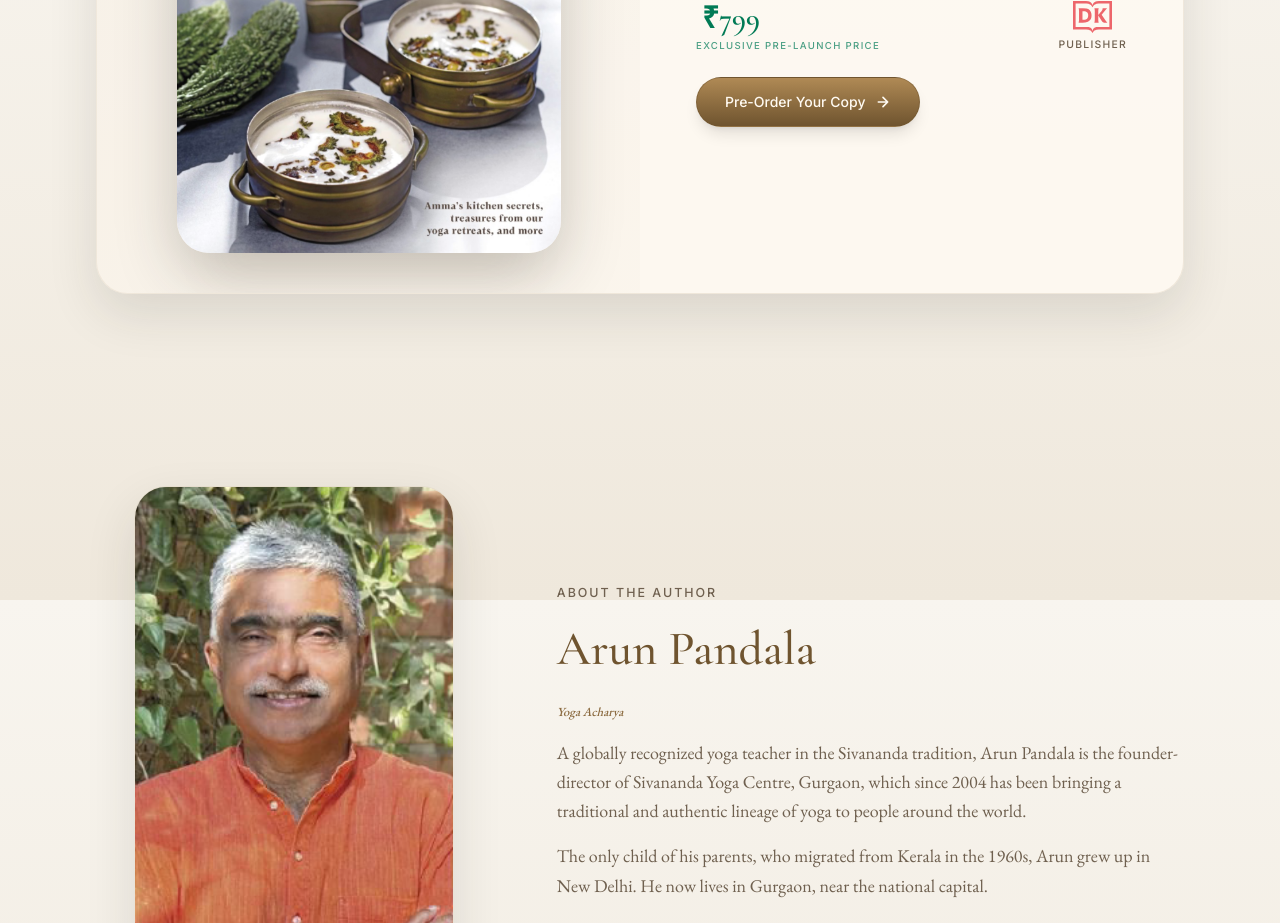
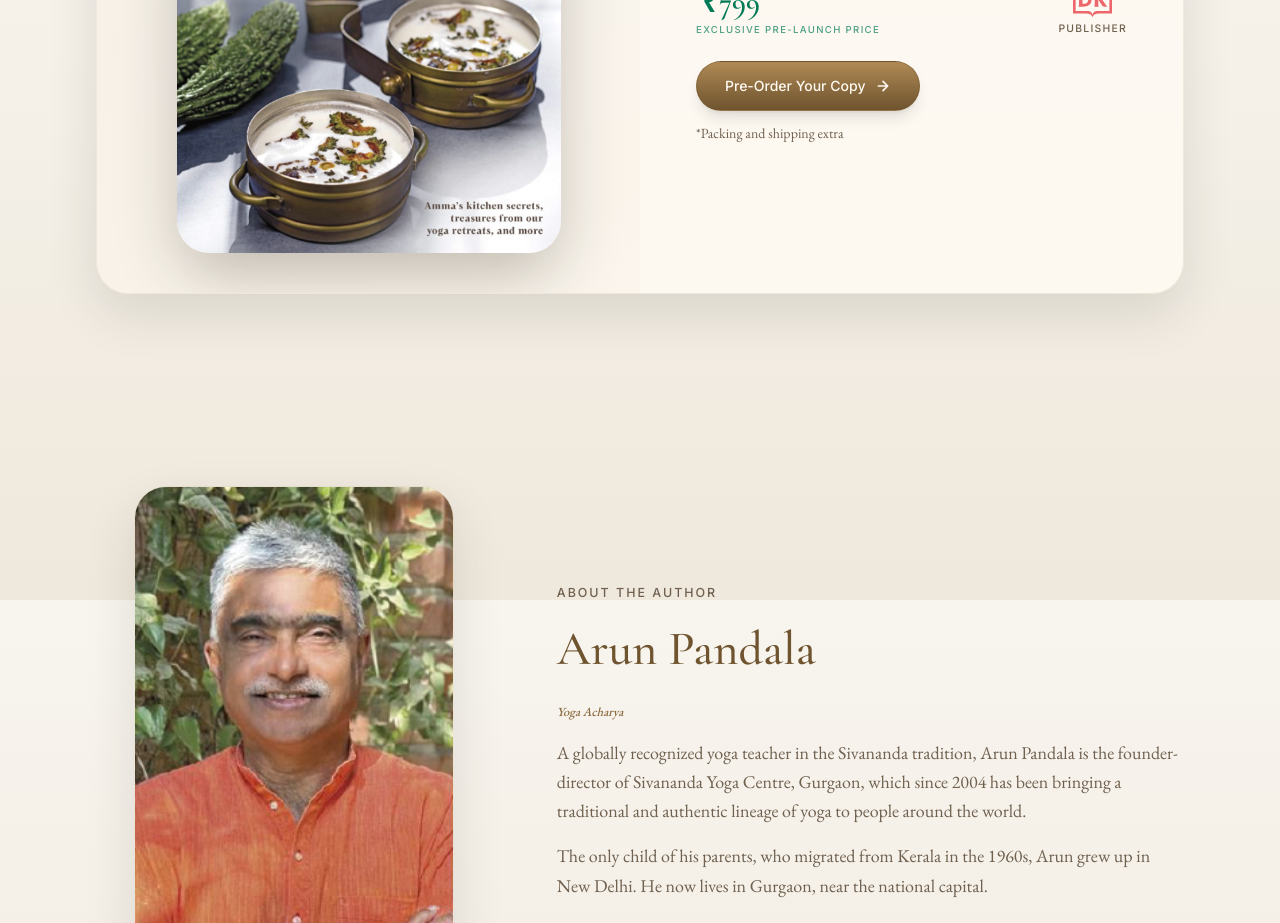
Before and after one commit to abhavk/the-yoga-cookbook, a Next.js app: page / in a window 1280 px wide. Shown: the part 3400-4323 px from the top of the page. Built offline with nearby package versions, Linux system fonts and the light colour scheme.

Commit message:
Add packing and shipping note below preorder button

```diff
--- a/src/components/BookDetails.tsx
+++ b/src/components/BookDetails.tsx
@@ -90,6 +90,9 @@ export default function BookDetails() {
                   <path d="M5 12h14M12 5l7 7-7 7" />
                 </svg>
               </PreOrderButton>
+              <p className="mt-3 text-sm text-text-muted">
+                *Packing and shipping extra
+              </p>
             </div>
           </div>
         </div>
```
